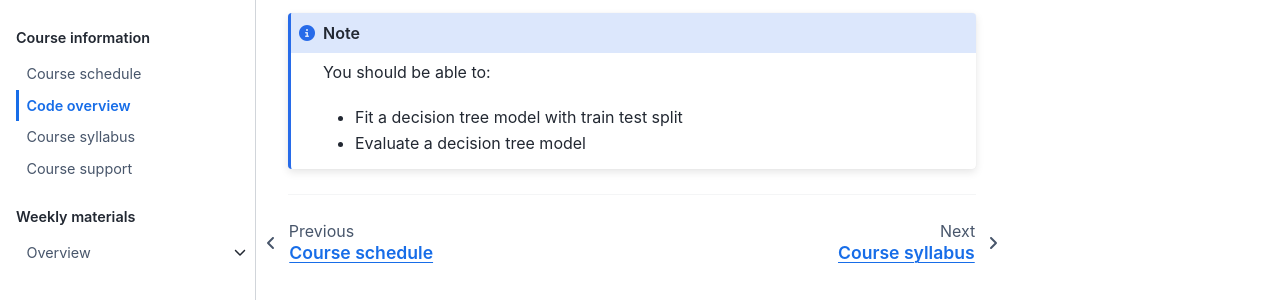
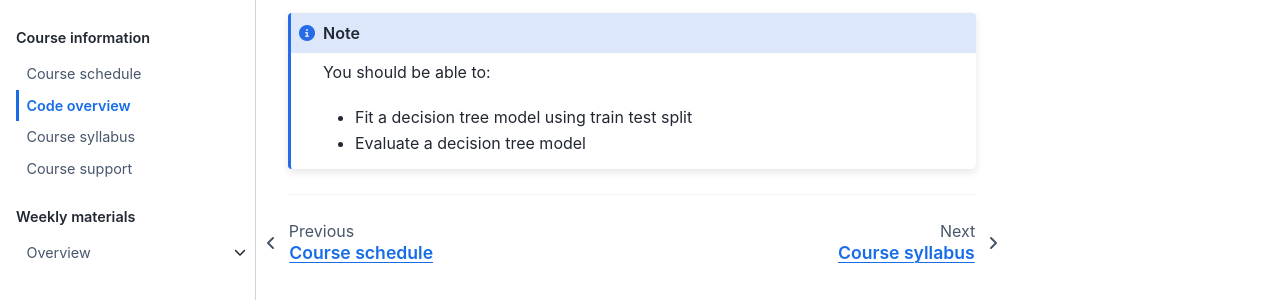
Before and after one commit to kirenz/om2, a Jupyter Book: the page built from docs/code-overview.md, in a window 1280 px wide. Shown: the part 284-584 px from the top of the page. Built offline with Jupyter Book 1.0.4 settings and Sphinx 7.4.7 and the Sphinx Book theme 1.1.4, drawn with Linux system fonts in a browser that asks for light colours; comment, search, counter and statistics services are not loaded.

Commit message:
Update code-overview.md

````diff
--- a/docs/code-overview.md
+++ b/docs/code-overview.md
@@ -12,7 +12,7 @@
 
 You should be able to:
 
-- Fit a decision tree model with train test split
+- Fit a decision tree model using train test split
 - Evaluate a decision tree model
 
 ```
````
